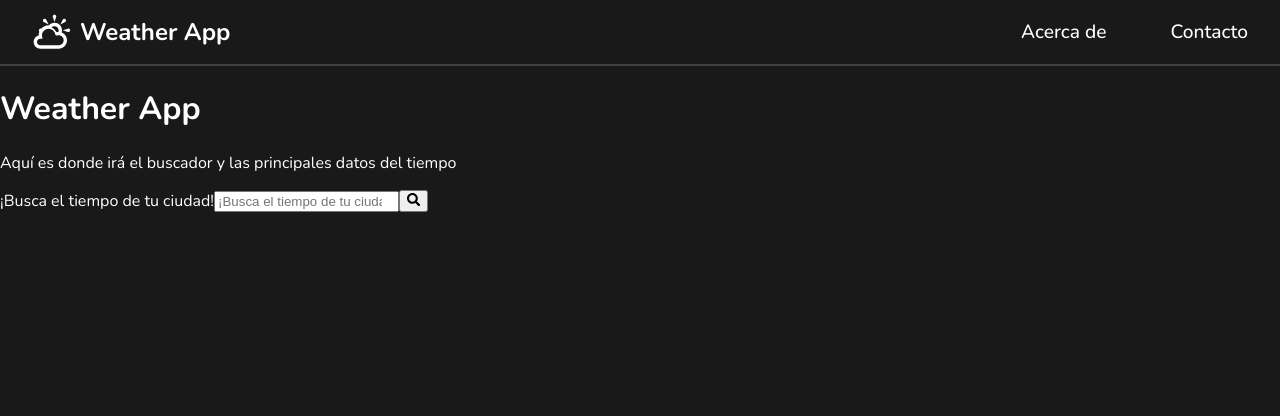
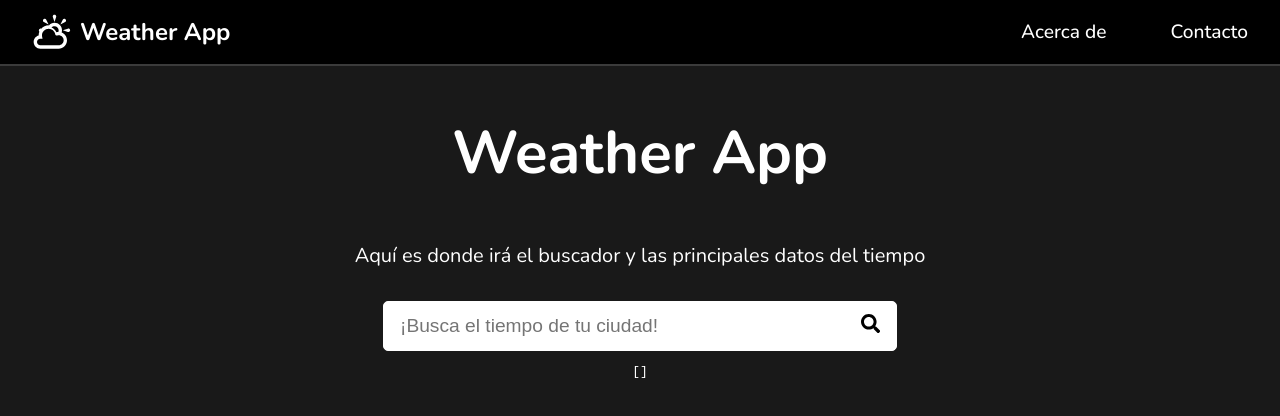
Before and after one commit to pminmic/weather-app, a React (Vite) app: page / in a window 1280 px wide. Shown: the top 416 px of the page. Built offline with nearby package versions, Linux system fonts and the light colour scheme.

Commit message:
feat: some styles and live search

```diff
--- a/index.html
+++ b/index.html
@@ -6,7 +6,7 @@
     <meta name="viewport" content="width=device-width, initial-scale=1.0" />
     <title>Weather App</title>
   </head>
-  <body class="m-0 p-0 h-screen w-screen font-nunito bg-radial-[at_50%_-100%] from-sum/50 from-70% to-green-lime bg-center bg-contain bg-no-repeat">
+  <body>
     <div id="root"></div>
     <script type="module" src="/src/main.jsx"></script>
   </body>
--- a/src/components/Navbar/Navbar.css
+++ b/src/components/Navbar/Navbar.css
@@ -3,6 +3,12 @@
 .navbar-section {
     border-bottom: 2px solid rgba(74, 74, 74, 0.8);
     height: 4rem;
+    position: fixed;
+    top: 0;
+    left: 0;
+    width: 100%;
+    z-index: 90;
+    background-color: var(--background);
 }
 
 .navbar-section, .navbar-entries-container, .navbar-home {
--- a/src/components/SearchBar/SearchBar.css
+++ b/src/components/SearchBar/SearchBar.css
@@ -0,0 +1,34 @@
+.search-form {
+    border: 1px solid white;
+    background-color: white;
+    display: flex;
+    align-items: center;
+    justify-content: space-between;
+    width: 40vw;
+    height: 3rem;
+    border-radius: 5px;
+}
+
+
+.search-input-label {
+    display: none;
+}
+
+.search-input {
+    width: 100%;
+    flex-grow: 1;
+    outline: none;
+    border: none;
+    padding: 1rem;
+    background: none;
+    font-size: 1.2rem;
+}
+
+.search-button {
+    background: none;
+    border: none;
+    color: black;
+    font-size: 1.2rem;
+    padding: 0 1rem;
+    cursor: pointer;
+}
--- a/src/components/SearchBar/SearchBar.jsx
+++ b/src/components/SearchBar/SearchBar.jsx
@@ -9,9 +9,9 @@ const SearchBar = ({ query, setQuery }) => {
 
     return(
         <form onSubmit={(e) => handleSubmit(e)} role="search"
-            className="flex items-center justify-center"
+            className="search-form"
         >
-            <label htmlFor="search-input" className="" >
+            <label htmlFor="search-input" className="search-input-label" >
                 ¡Busca el tiempo de tu ciudad!
             </label>
             <input
@@ -21,12 +21,10 @@ const SearchBar = ({ query, setQuery }) => {
                 placeholder="¡Busca el tiempo de tu ciudad!"
                 value={query}
                 onChange={(e) => setQuery(e.target.value)}
-                className="" />
+                className="search-input" />
             <button type="submit" aria-label="Buscar"
-                className="">
-                <FaSearch
-                    className=""
-                />
+                className="search-button">
+                <FaSearch />
             </button>
         </form>
 
--- a/src/index.css
+++ b/src/index.css
@@ -1,3 +1,7 @@
+:root {
+    --background: rgba(0, 0, 0, 1);
+}
+
 @font-face{
     font-family: "Nunito";
     src: url('./assets/nunito-font.woff2') format('woff2');
@@ -11,7 +15,14 @@ body {
     background-color: rgba(0, 0, 0, 0.9);
     color: white;
     width: 100%;
-    height: 100vh;
+    height: auto;
     margin: 0;
     padding: 0;
+    overflow-x: hidden;
 }
+
+.page {
+    margin-top: 4rem;
+    height: auto;
+    box-sizing: border-box;
+}
--- a/src/pages/About/About.jsx
+++ b/src/pages/About/About.jsx
@@ -2,8 +2,10 @@ import './About.css';
 
 const About = () => {
 
-    return(
-        <h1>About page</h1>
+    return (
+        <div className="page">
+            <h2>About page</h2>
+        </div>
     );
 }
 
--- a/src/pages/Contact/Contact.jsx
+++ b/src/pages/Contact/Contact.jsx
@@ -1,7 +1,12 @@
 import './Contact.css';
 
 const Contact = () => {
-    return(<h1>Contact Page</h1>);
+
+    return (
+        <div className='page'>
+            <h2>Contact Page</h2>
+        </div>
+    );
 }
 
 export default Contact;
--- a/src/pages/Home/Home.css
+++ b/src/pages/Home/Home.css
@@ -0,0 +1,28 @@
+.home-page {
+    display: flex;
+    flex-direction: column;
+    align-items: center;
+    justify-content: flex-start;
+    text-align: center;
+}
+
+.home-presentation {
+    display: flex;
+    flex-direction: column;
+    align-items: center;
+    justify-content: flex-start;
+    width: 100%;
+}
+
+.home-title {
+    font-size: 60px;
+    margin: 3rem;
+
+}
+
+.home-description {
+    font-size: 20px;
+    margin: 0;
+    width: 75%;
+    margin-bottom: 2rem;
+}
--- a/src/pages/Home/Home.jsx
+++ b/src/pages/Home/Home.jsx
@@ -1,4 +1,6 @@
-import { useState } from "react"
+import { useState } from "react";
+import { readCSV } from "../../hooks/readCSV";
+import { getCityInfo } from "../../utils/getCityInfo";
 import SearchBar from "../../components/SearchBar/SearchBar";
 import './Home.css';
 
@@ -6,13 +8,21 @@ const Home = () => {
 
     const [query, setQuery] = useState("");
 
-    return(
-        <div className="">
-            <h1 className="">Weather App</h1>
-            <p className="">
-                Aquí es donde irá el buscador y las principales datos del tiempo
-            </p>
-            <SearchBar query={query} setQuery={setQuery}/>
+    const csvData = readCSV("/codigos-esp.csv");
+
+    let data = getCityInfo(query, csvData);
+
+
+    return (
+        <div className="page home-page">
+            <div className="home-presentation">
+                <h2 className="home-title">Weather App</h2>
+                <p className="home-description">
+                    Aquí es donde irá el buscador y las principales datos del tiempo
+                </p>
+            </div>
+            <SearchBar query={query} setQuery={setQuery} />
+            <pre>{JSON.stringify(data, null, 2)}</pre>
         </div>
     );
 
```
Also changed, not shown: src/App.css (deleted).
